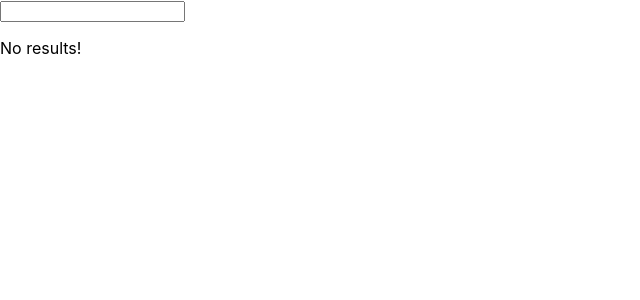
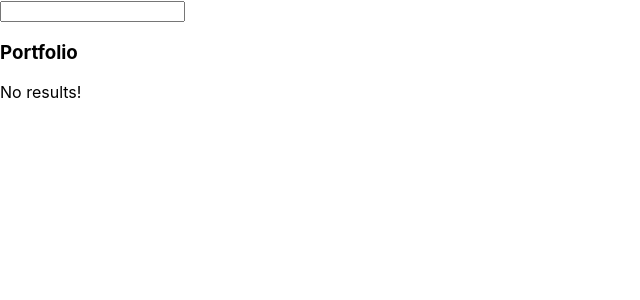
Before and after one commit to kevinclerkin/stockbot, a React (Create React App) app in the folder StockBotUI/ui/: page / in a window 1280 px wide. Shown: the top 300 px of the page, without its empty margins (0-640 px from the left). Built offline with nearby package versions, Linux system fonts and the light colour scheme.

Commit message:
Added components for card portfolio and portfolio list and use state for portfolio

```diff
--- a/StockBotUI/ui/src/App.tsx
+++ b/StockBotUI/ui/src/App.tsx
@@ -4,10 +4,12 @@ import CardList from './Components/CardList/CardList';
 import Search from './Components/Search/Search';
 import { Company } from './company';
 import { searchCompany } from './FinPrepAPI';
+import PortfolioList from './Components/Portfolio/PortfolioList/PortfolioList';
 
 function App() {
   const [search, setSearch] = React.useState<string>('');
   const [searchResults, setSearchResults] = React.useState<Company[]>([]);
+  const [portfolio, setPortfolio] = React.useState<string[]>([]);
   const [serverError, setServerError] = React.useState<string | null>(null);
 
     const onHandleSearchChange = (e: React.ChangeEvent<HTMLInputElement>) => {
@@ -26,14 +28,16 @@ function App() {
         console.log(searchResults);
     }
 
-    const onPortfolioAdd = (e: SyntheticEvent) => {
+    const onPortfolioAdd = (e: any) => {
         e.preventDefault();
-        console.log(e);
+        const updatedPortfolio = [...portfolio, e.target[0].value];
+        setPortfolio(updatedPortfolio);
     }
 
   return (
     <div className="App">
       <Search onSearchSubmit={onSearchSubmit} search={search} onHandleSearchChange={onHandleSearchChange} />
+      <PortfolioList portfolio={portfolio}/>
       {serverError && <h1>{serverError}</h1>}
       <CardList searchResults={searchResults} onPortfolioAdd={onPortfolioAdd} />
     </div>
--- /dev/null
+++ b/StockBotUI/ui/src/Components/Portfolio/CardPortfolio/CardPortfolio.tsx
@@ -0,0 +1,13 @@
+import React from 'react'
+
+interface Props {
+    portfolio: string;
+}
+
+const CardPortfolio = ({portfolio}: Props) => {
+  return (
+    <div>{portfolio}</div>
+  )
+}
+
+export default CardPortfolio
--- /dev/null
+++ b/StockBotUI/ui/src/Components/Portfolio/PortfolioList/PortfolioList.tsx
@@ -0,0 +1,19 @@
+import React from 'react'
+import CardPortfolio from '../CardPortfolio/CardPortfolio';
+
+interface Props {
+    portfolio: string[];
+}
+
+const PortfolioList = ({portfolio}: Props) => {
+  return (
+    <div>
+        <h3>Portfolio</h3>
+        {portfolio && portfolio.map((portfolioItem) => {
+            return <CardPortfolio portfolio={portfolioItem} />
+        })}
+    </div>
+  )
+}
+
+export default PortfolioList
```
Also changed, not shown: StockBotUI/ui/src/Components/Portfolio/CardPortfolio/CardPortfolio.css (added), StockBotUI/ui/src/Components/Portfolio/PortfolioList/PortfolioList.css (added).
